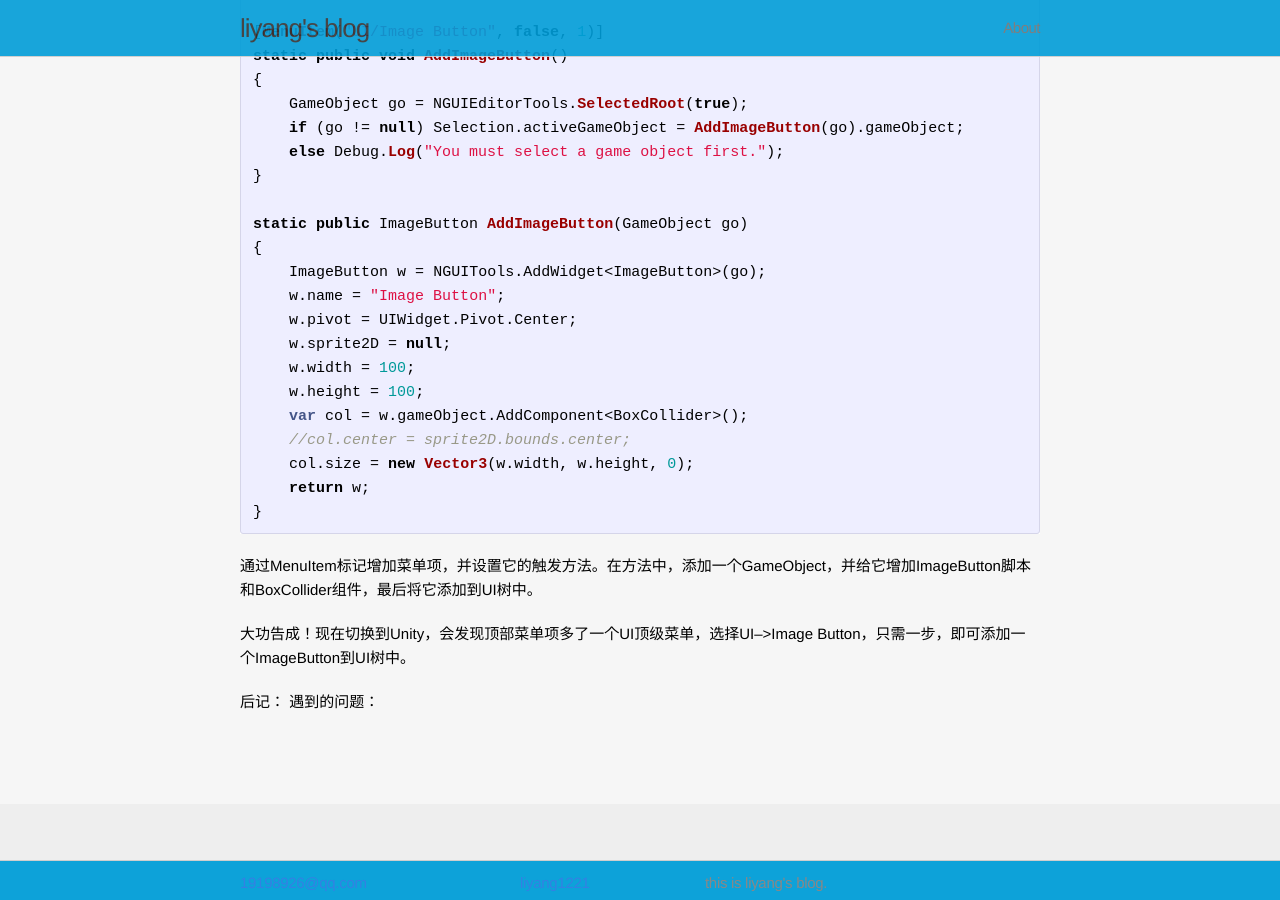
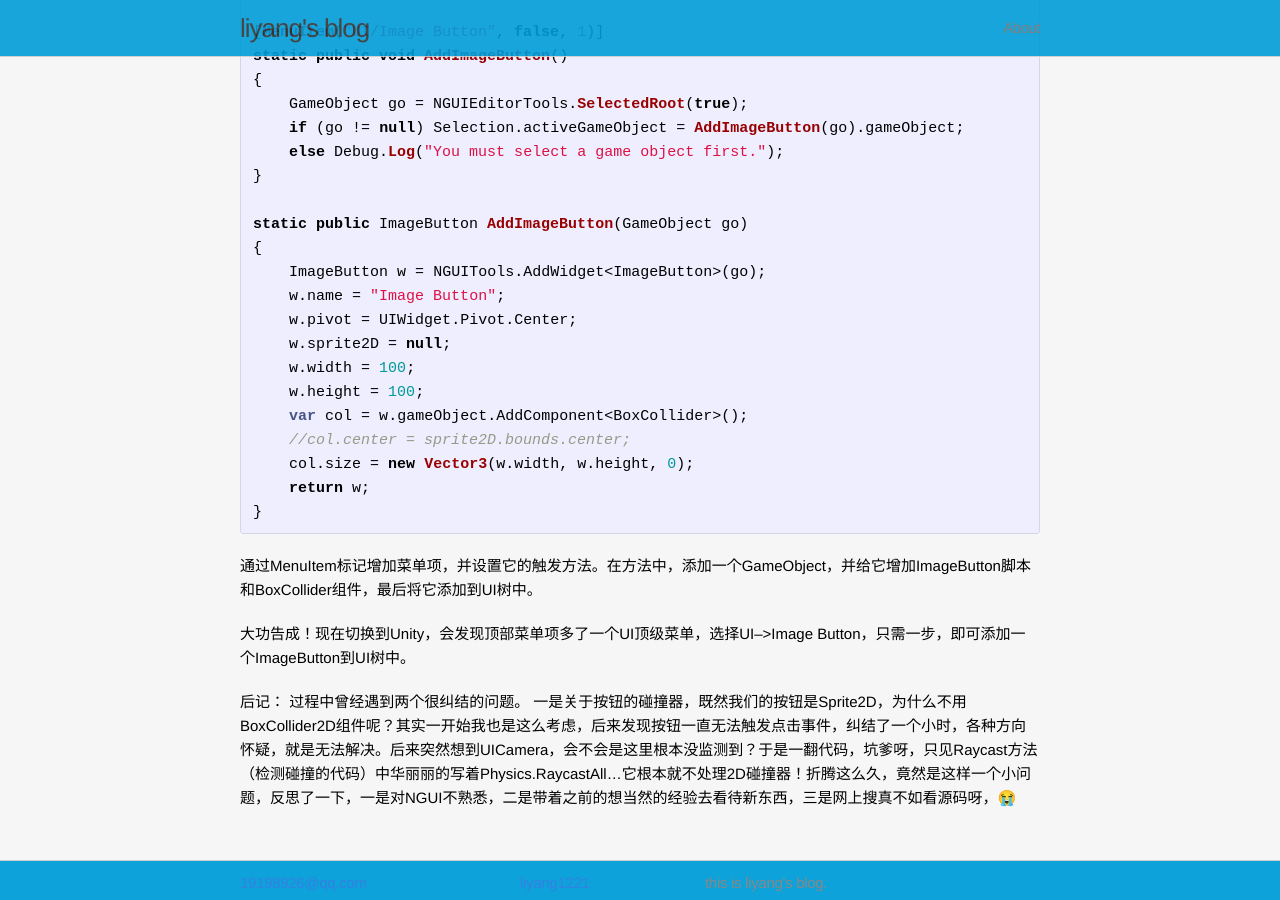
Before and after one commit to rugbbyli/rugbbyli.github.io, a Jekyll site: the page built from _posts/2014-07-20-NGUI-Sprite-Button.markdown, in a window 1280 px wide and 900 px high, scrolled down 3422 px. Built offline with Jekyll 4.4.1, drawn with Linux system fonts in a browser that asks for light colours.

Commit message:
Update 2014-07-20-NGUI-Sprite-Button.markdown

```diff
--- a/_posts/2014-07-20-NGUI-Sprite-Button.markdown
+++ b/_posts/2014-07-20-NGUI-Sprite-Button.markdown
@@ -168,4 +168,5 @@ static public ImageButton AddImageButton(GameObject go)
 大功告成！现在切换到Unity，会发现顶部菜单项多了一个UI顶级菜单，选择UI-->Image Button，只需一步，即可添加一个ImageButton到UI树中。
 
 后记：
-遇到的问题：
+过程中曾经遇到两个很纠结的问题。
+一是关于按钮的碰撞器，既然我们的按钮是Sprite2D，为什么不用BoxCollider2D组件呢？其实一开始我也是这么考虑，后来发现按钮一直无法触发点击事件，纠结了一个小时，各种方向怀疑，就是无法解决。后来突然想到UICamera，会不会是这里根本没监测到？于是一翻代码，坑爹呀，只见Raycast方法（检测碰撞的代码）中华丽丽的写着Physics.RaycastAll...它根本就不处理2D碰撞器！折腾这么久，竟然是这样一个小问题，反思了一下，一是对NGUI不熟悉，二是带着之前的想当然的经验去看待新东西，三是网上搜真不如看源码呀，😭
```
